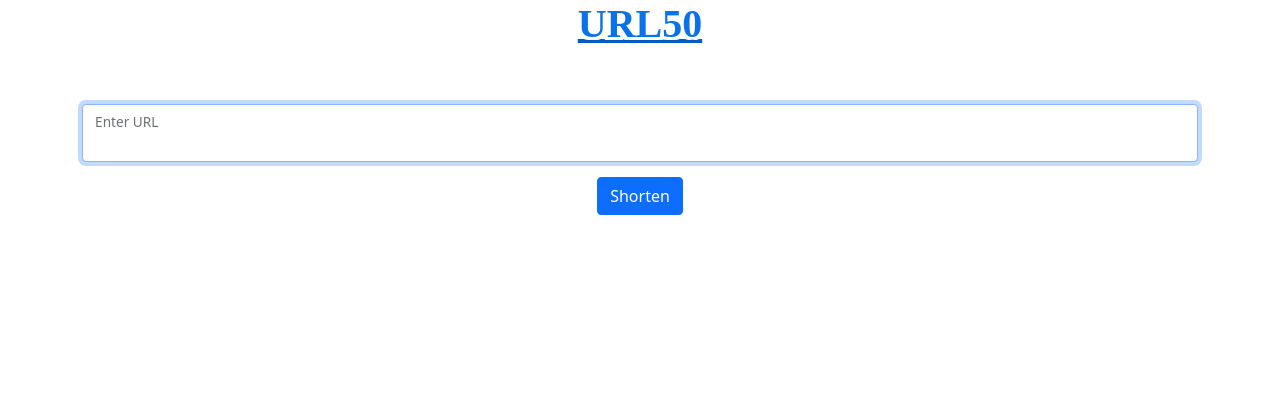
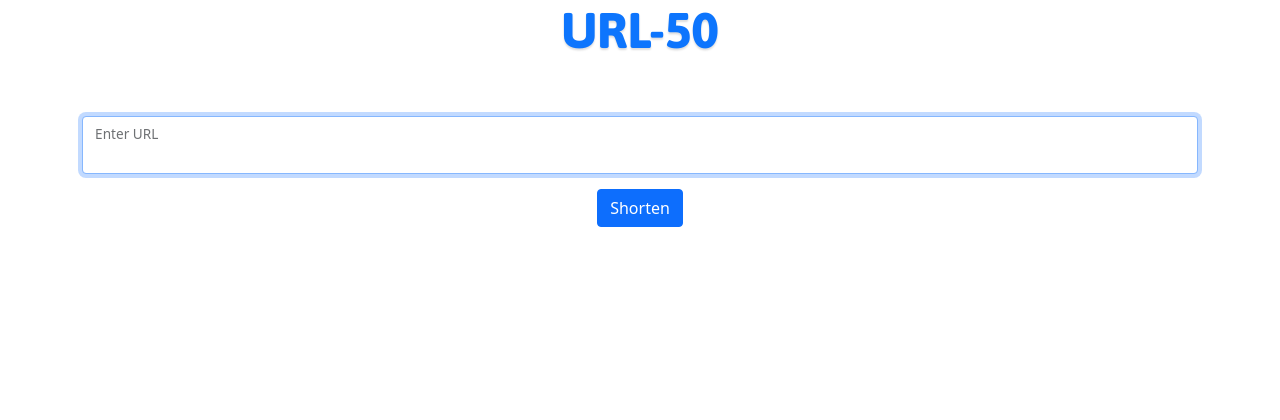
Before and after one commit to SufficientDaikon/URL-Shortner, a Flask app: page / in a window 1280 px wide. Shown: the top 420 px of the page. Before the commit the page ends 215 px from the top, so only its background shows below. Run offline with Flask 3, Linux system fonts and the light colour scheme.

Commit message:
updated logo

```diff
--- a/static/style.css
+++ b/static/style.css
@@ -7,14 +7,10 @@ header {
     text-decoration: none;
 }
 
-.logo-9 i {
+.logo-9 a {
     font-size: 80px;
-    position: absolute;
     z-index: 0;
-    text-align: center;
     width: 150%;
-    left: 0;
-    top: -10px;
     color: #34495e;
     -webkit-animation: ring 2s ease infinite;
     animation: ring 2s ease infinite;
@@ -22,14 +18,14 @@ header {
 }
 
 .logo-9 h3 {
-    font-family: 'Lora', serif;
-    font-weight: 600;
+    font-family: asap, arial;
+    font-weight: 800;
     text-transform: uppercase;
-    font-size: 40px;
+    font-size: 50px;
     position: relative;
     z-index: 1;
-    color: #0971e9;
-    text-shadow: 3px 3px 0 #fff, -3px -3px 0 #fff, 3px -3px 0 #fff, -3px 3px 0 #fff;
+    color: #0d75fd;
+    text-shadow: 0 2px 2px #ddd;
     text-decoration: none;
 }
 
--- a/templates/layout.html
+++ b/templates/layout.html
@@ -7,16 +7,19 @@
     <link rel="stylesheet" href="../static/style.css">
     <link crossorigin="anonymous" href="https://cdn.jsdelivr.net/npm/bootstrap@5.1.3/dist/css/bootstrap.min.css"
         integrity="sha384-1BmE4kWBq78iYhFldvKuhfTAU6auU8tT94WrHftjDbrCEXSU1oBoqyl2QvZ6jIW3" rel="stylesheet">
-    <title>{% block title %} {% endblock %}</title>
+    <link rel="preconnect" href="https://fonts.googleapis.com">
+    <link rel="preconnect" href="https://fonts.gstatic.com" crossorigin>
+    <link href="https://fonts.googleapis.com/css2?family=Asap:ital,wght@0,100..900;1,100..900&display=swap"
+        rel="stylesheet">
+        <title>{% block title %} {% endblock %}</title>
 </head>
 
 <body class="center">
     <header>
         <div class="top">
-            <div class="logo-holder logo-9">
+            <div class="logo-9">
                 <a href="/">
-                    <span><i class="fas fa-bell"></i></span>
-                    <h3>URL50</h3>
+                    <h3 style="text-decoration: none;">URL-50</h3>
                 </a>
             </div>
         </div>
```
